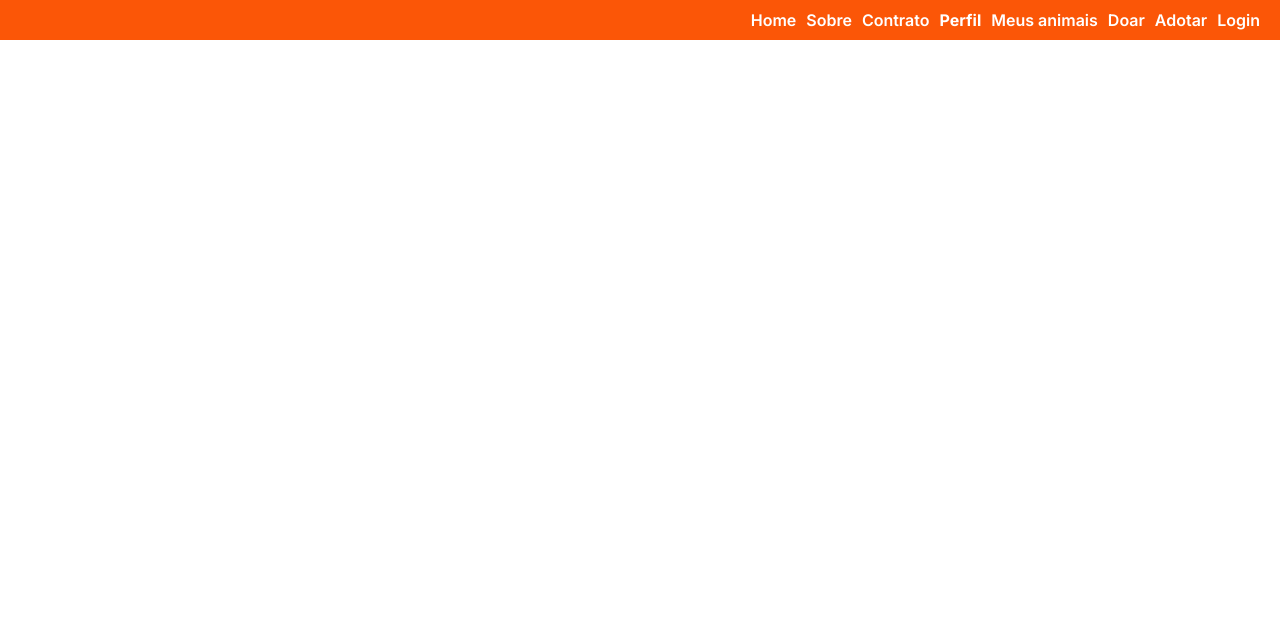
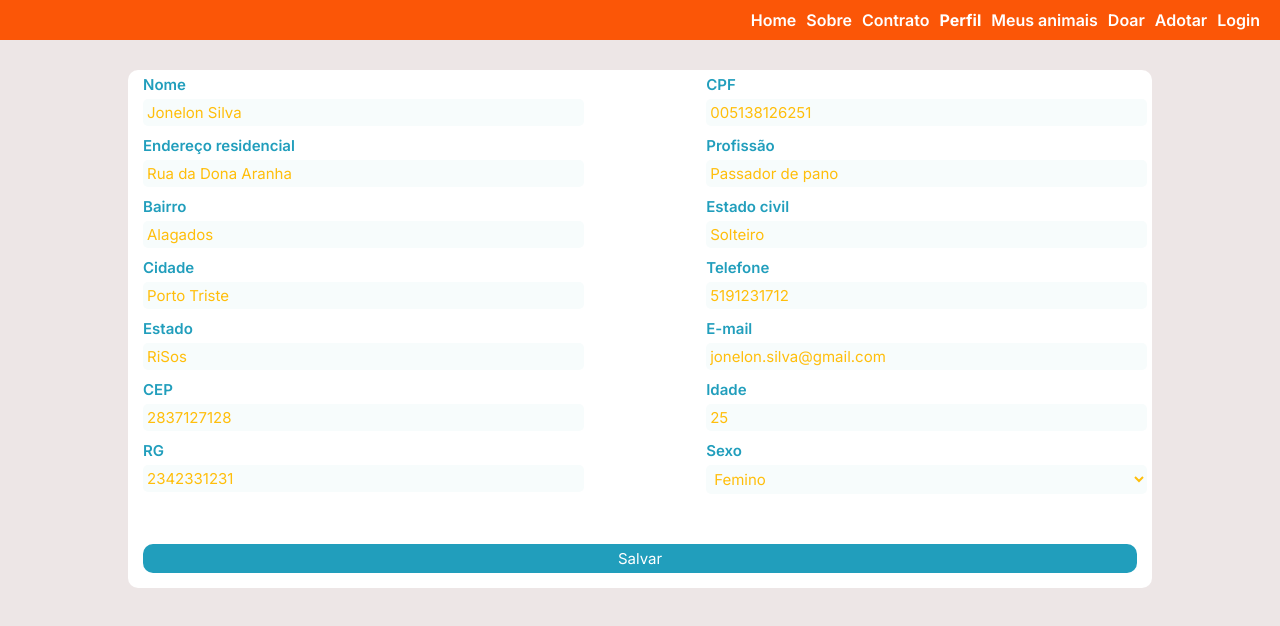
Before and after one commit to cesardka/animal-rescue-front, a React (Create React App) app: page /perfil in a window 1280 px wide. Shown: the top 626 px of the page. Built offline with nearby package versions, Linux system fonts and the light colour scheme.

Commit message:
pag perfil

```diff
--- a/package.json
+++ b/package.json
@@ -8,17 +8,23 @@
     "@testing-library/react": "^12.1.4",
     "@testing-library/user-event": "^13.5.0",
     "assert": "^2.0.0",
+    "bootstrap": "^5.1.3",
     "browserify-zlib": "^0.2.0",
     "buffer": "^6.0.3",
+    "i": "^0.3.7",
     "jspdf": "^2.5.1",
+    "npm": "^8.12.1",
     "process": "^0.11.10",
+    "rc-notification": "^5.0.0-alpha.8",
     "react": "^16.5.2",
+    "react-bootstrap": "^2.4.0",
     "react-dom": "^16.5.2",
     "react-pdf": "^5.7.2",
     "react-pdf-browser": "^1.0.16",
     "react-router-dom": "^6.3.0",
     "react-scripts": "5.0.0",
     "react-to-pdf": "^0.0.14",
+    "react-transition-group": "^4.4.2",
     "stream": "^0.0.2",
     "stream-browserify": "^3.0.0",
     "styled-components": "^5.3.5",
--- a/src/App.js
+++ b/src/App.js
@@ -8,6 +8,8 @@ import {
 import { Login } from "./pages/login";
 import { Contrato } from "./pages/contrato";
 import { MeusAnimais } from "./pages/meus-animais";
+import { Perfil } from "./pages/perfil";
+
 export default function App() {
   return (
     <Router>
@@ -91,7 +93,7 @@ export default function App() {
         <Routes>
           <Route path='/sobre' element={<About />} />
           <Route path='/contrato' element={<Contrato />} />
-          <Route path='/perfil' element={<About />} />
+          <Route path='/perfil' element={<Perfil />} />
           <Route path='/meus-animais' element={<MeusAnimais />} />
           <Route path='/doar' element={<About />} />
           <Route path='/adotar' element={<About />} />
--- a/src/pages/contrato/index.js
+++ b/src/pages/contrato/index.js
@@ -191,19 +191,28 @@ export function Contrato() {
             </label>
             <label>
               Especie
-              <input
-                type='text'
+              <select
                 value={specie}
-                onChange={(e) => setSpecie(e.target.value)}
-              />
+                onChange={(e) => setSpecie(e.target.value)}>
+                <option value='cachorro'>Cachorro</option>
+                <option value='gato'>Gato</option>
+                <option defaultValue value='outro'>
+                  Outro
+                </option>
+              </select>
             </label>
             <label>
               Sexo
-              <input
-                type='text'
+              <select
                 value={gender}
-                onChange={(e) => setGender(e.target.value)}
-              />
+                onChange={(e) => setGender(e.target.value)}>
+                <option value='femino'>Femino</option>
+                <option value='masculino'>Masculino</option>
+                <option defaultValue value='nao-binario'>
+                  Não-binário
+                </option>
+                <option value='outro'>Outro</option>
+              </select>
             </label>
             <label>
               Vacinado
--- a/src/pages/contrato/style.css
+++ b/src/pages/contrato/style.css
@@ -1,7 +1,7 @@
 .form {
     background-color: #EDE6E6;
-    width: 100%;
-    height: 100%;
+    min-width: 100vw;
+    min-height: 100vh;
     color: black;
     display: flex;
     justify-content: space-around;
@@ -23,6 +23,8 @@ label {
     display: flex;
     flex-direction: column;
     padding: 5px;
+    color: #219EBC;
+    font-weight: 600;
 }
 
 .form-questoes {
@@ -41,8 +43,12 @@ label {
 }
 
 input {
-    background-color: azure;
+    background-color: #f7fcfc;
     border-radius: 5px;
+    padding: 4px;
+    font-weight: 500;
+    margin-top: 5px;
+    color: #FFBE0B;
 }
 
 span {
@@ -57,3 +63,16 @@ button {
     border-radius: 10px;
     color: white;
 }
+
+button:hover {
+    background-color: #156f85;
+}
+
+select {
+    background-color: #f7fcfc;
+    border-radius: 5px;
+    font-weight: 500;
+    margin-top: 5px;
+    padding: 4px;
+    color: #FFBE0B;
+}
--- /dev/null
+++ b/src/pages/perfil/index.js
@@ -0,0 +1,183 @@
+import React from "react";
+import { useState } from "react";
+import "./style.css";
+
+export function Perfil() {
+  const [name, setName] = useState("Jonelon Silva");
+  const [streetName, setStreetName] = useState("Rua da Dona Aranha");
+  const [district, setDistrict] = useState("Alagados");
+  const [city, setCity] = useState("Porto Triste");
+  const [state, setState] = useState("RiSos");
+  const [cep, setCep] = useState("2837127128");
+  const [cpf, setCpf] = useState("005138126251");
+  const [rg, setRg] = useState("2342331231");
+  const [profession, setProfession] = useState("Passador de pano");
+  const [matrimonialState, setMatrimonialState] = useState("Solteiro");
+  const [telephone, setTelephone] = useState("5191231712");
+  const [email, setEmail] = useState("jonelon.silva@gmail.com");
+  const [age, setAge] = useState("25");
+  const [gender, setGender] = useState("Masculino");
+
+  const handleSubmit = (event) => {
+    event.preventDefault();
+    const data = {
+      name,
+      streetName,
+      district,
+      city,
+      state,
+      cep,
+      cpf,
+      rg,
+      profession,
+      matrimonialState,
+      telephone,
+      email,
+      age,
+      gender,
+    };
+
+    console.log(data);
+
+    alert("Perfil salvo!");
+  };
+
+  return (
+    <>
+      <div className='form'>
+        <form onSubmit={handleSubmit}>
+          <div className='form-questoes'>
+            <div className='form-adotante'>
+              <label>
+                Nome
+                <input
+                  type='text'
+                  value={name}
+                  onChange={(e) => setName(e.target.value)}
+                />
+              </label>
+              <label>
+                Endereço residencial
+                <input
+                  type='text'
+                  value={streetName}
+                  onChange={(e) => setStreetName(e.target.value)}
+                />
+              </label>
+
+              <label>
+                Bairro
+                <input
+                  type='text'
+                  value={district}
+                  onChange={(e) => setDistrict(e.target.value)}
+                />
+              </label>
+              <label>
+                Cidade
+                <input
+                  type='text'
+                  value={city}
+                  onChange={(e) => setCity(e.target.value)}
+                />
+              </label>
+              <label>
+                Estado
+                <input
+                  type='text'
+                  value={state}
+                  onChange={(e) => setState(e.target.value)}
+                />
+              </label>
+              <label>
+                CEP
+                <input
+                  type='text'
+                  value={cep}
+                  onChange={(e) => setCep(e.target.value)}
+                />
+              </label>
+              <label>
+                RG
+                <input
+                  type='text'
+                  value={rg}
+                  onChange={(e) => setRg(e.target.value)}
+                />
+              </label>
+            </div>
+
+            <div className='form-animal'>
+              <label>
+                CPF
+                <input
+                  type='text'
+                  value={cpf}
+                  onChange={(e) => setCpf(e.target.value)}
+                />
+              </label>
+              <label>
+                Profissão
+                <input
+                  type='text'
+                  value={profession}
+                  onChange={(e) => setProfession(e.target.value)}
+                />
+              </label>
+              <label>
+                Estado civil
+                <input
+                  type='text'
+                  value={matrimonialState}
+                  onChange={(e) => setMatrimonialState(e.target.value)}
+                />
+              </label>
+              <label>
+                Telefone
+                <input
+                  type='text'
+                  value={telephone}
+                  onChange={(e) => setTelephone(e.target.value)}
+                />
+              </label>
+              <label>
+                E-mail
+                <input
+                  type='text'
+                  value={email}
+                  onChange={(e) => setEmail(e.target.value)}
+                />
+              </label>
+
+              <label>
+                Idade
+                <input
+                  type='text'
+                  value={age}
+                  onChange={(e) => setAge(e.target.value)}
+                />
+              </label>
+              <label>
+                Sexo
+                <select
+                  value={gender}
+                  onChange={(e) => setGender(e.target.value)}>
+                  <option value='femino'>Femino</option>
+                  <option value='masculino'>Masculino</option>
+                  <option defaultValue value='nao-binario'>
+                    Não-binário
+                  </option>
+                  <option value='outro'>Outro</option>
+                </select>
+              </label>
+            </div>
+          </div>
+
+          <button className='salvar' onClick={handleSubmit}>
+            Salvar
+          </button>
+        </form>
+      </div>
+    </>
+  );
+}
--- /dev/null
+++ b/src/pages/perfil/style.css
@@ -0,0 +1,8 @@
+.salvar:hover {
+    background-color: #156f85;
+}
+
+.notification {
+    z-index: 100;
+    background-color: red;
+}
```
Also changed, not shown: src/components/Modal/Modal.css (added, +53 -0 lines), src/components/Modal/Modal.js (added, +32 -0 lines), src/pages/contrato/Prints.js (deleted, +0 -46 lines), 2 other files (tests, documents, lock files or other folders).
